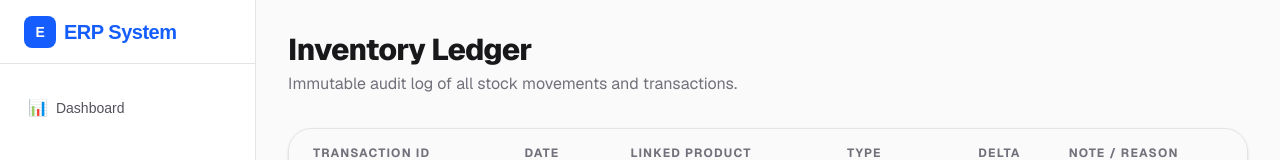
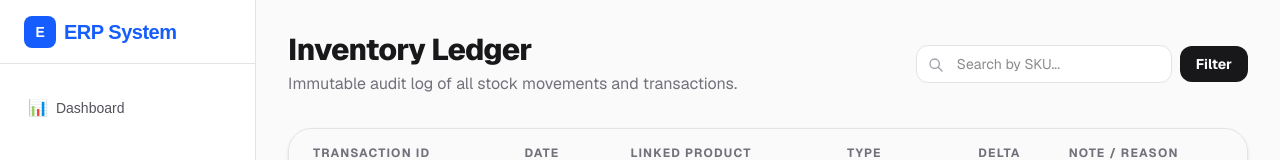
Before and after one commit to Peregr1ne225/ERP, a Next.js app in the folder frontend/: page /inventory/ledger in a window 1280 px wide. Shown: the top 160 px of the page. Built offline with nearby package versions, Linux system fonts and the light colour scheme; no server answers.

Commit message:
add sku filter

```diff
--- a/frontend/src/app/inventory/ledger/page.tsx
+++ b/frontend/src/app/inventory/ledger/page.tsx
@@ -13,17 +13,32 @@ interface LedgerEntry {
   note: string | null;
 }
 
+interface PaginatedResponse<T> {
+  count: number;
+  next: string | null;
+  previous: string | null;
+  results: T[];
+}
+
 export default async function InventoryLedgerPage({
   searchParams,
 }: {
-  searchParams: Promise<{ page?: string }>;
+  searchParams: Promise<{ page?: string; sku?: string }>;
 }) {
   const resolvedParams = await searchParams;
   const page = Number(resolvedParams.page) || 1;
+  const sku = resolvedParams.sku || "";
   const pageSize = 50;
 
+  // Build query string
+  let query = `?page=${page}`;
+  if (sku) {
+    query += `&sku=${encodeURIComponent(sku)}`;
+  }
+
   // Fetch paginated explicit data using standard GET instead of getAll
-  const data = await api.get(`/api/inventory/inventory-ledger/?page=${page}`).catch(() => null);
+  const dataRaw = await api.get(`/api/inventory/inventory-ledger/${query}`).catch(() => null);
+  const data = dataRaw as PaginatedResponse<LedgerEntry> | null;
 
   const ledgers: LedgerEntry[] = data?.results || [];
   const totalCount = data?.count || 0;
@@ -60,6 +75,37 @@ export default async function InventoryLedgerPage({
               Immutable audit log of all stock movements and transactions.
             </p>
           </div>
+
+          {/* Search Filter UI */}
+          <form method="GET" action="/inventory/ledger" className="flex items-center gap-2">
+            <div className="relative">
+              <input
+                type="text"
+                name="sku"
+                placeholder="Search by SKU..."
+                defaultValue={sku}
+                className="pl-10 pr-4 py-2 bg-white dark:bg-zinc-900 border border-zinc-200 dark:border-zinc-800 rounded-xl text-sm focus:outline-none focus:ring-2 focus:ring-blue-500 transition-all w-64"
+              />
+              <svg className="w-4 h-4 absolute left-3 top-3 text-zinc-400" fill="none" viewBox="0 0 24 24" stroke="currentColor">
+                <path strokeLinecap="round" strokeLinejoin="round" strokeWidth={2} d="M21 21l-6-6m2-5a7 7 0 11-14 0 7 7 0 0114 0z" />
+              </svg>
+            </div>
+            <button
+              type="submit"
+              className="px-4 py-2 bg-zinc-900 dark:bg-white text-white dark:text-zinc-900 rounded-xl text-sm font-bold hover:opacity-90 transition-opacity"
+            >
+              Filter
+            </button>
+            {sku && (
+              <Link
+                href="/inventory/ledger"
+                className="p-2 text-zinc-500 hover:text-rose-500 transition-colors"
+                title="Clear filter"
+              >
+                <svg className="w-5 h-5" fill="none" viewBox="0 0 24 24" stroke="currentColor"><path strokeLinecap="round" strokeLinejoin="round" strokeWidth={2} d="M6 18L18 6M6 6l12 12" /></svg>
+              </Link>
+            )}
+          </form>
         </header>
 
         {/* Ledger Data Table */}
@@ -122,7 +168,7 @@ export default async function InventoryLedgerPage({
                 ) : (
                   <tr>
                     <td colSpan={6} className="px-6 py-12 text-center text-zinc-500">
-                      No ledger transactions found on this page.
+                      {sku ? `No transactions found for SKU "${sku}".` : "No ledger transactions found on this page."}
                     </td>
                   </tr>
                 )}
@@ -140,7 +186,7 @@ export default async function InventoryLedgerPage({
               </p>
               <div className="flex gap-2">
                 <Link
-                  href={page > 1 ? `/inventory/ledger?page=${page - 1}` : "#"}
+                  href={page > 1 ? `/inventory/ledger?page=${page - 1}${sku ? `&sku=${sku}` : ""}` : "#"}
                   className={`px-4 py-2 rounded-xl text-sm font-medium transition-colors ${
                     page > 1
                       ? "bg-white dark:bg-zinc-800 text-zinc-700 dark:text-zinc-300 border border-zinc-200 dark:border-zinc-700 hover:bg-zinc-100 dark:hover:bg-zinc-700"
@@ -151,7 +197,7 @@ export default async function InventoryLedgerPage({
                   Previous
                 </Link>
                 <Link
-                  href={page < totalPages ? `/inventory/ledger?page=${page + 1}` : "#"}
+                  href={page < totalPages ? `/inventory/ledger?page=${page + 1}${sku ? `&sku=${sku}` : ""}` : "#"}
                   className={`px-4 py-2 rounded-xl text-sm font-medium transition-colors ${
                     page < totalPages
                       ? "bg-white dark:bg-zinc-800 text-zinc-700 dark:text-zinc-300 border border-zinc-200 dark:border-zinc-700 hover:bg-zinc-100 dark:hover:bg-zinc-700"
--- a/frontend/src/app/inventory/products/[sku_id]/page.tsx
+++ b/frontend/src/app/inventory/products/[sku_id]/page.tsx
@@ -22,6 +22,13 @@ interface PricingItem {
   effective_date: string;
 }
 
+interface PaginatedResponse<T> {
+  count: number;
+  next: string | null;
+  previous: string | null;
+  results: T[];
+}
+
 export default async function ProductDetailPage({ params }: { params: Promise<{ sku_id: string }> }) {
   // Extract and decode SKU from URL param
   const resolvedParams = await params;
@@ -31,16 +38,12 @@ export default async function ProductDetailPage({ params }: { params: Promise<{
   const productRes = await api.get(`/api/inventory/products/${decodedSku}/`).catch(() => null);
   const stockRes = await api.get(`/api/inventory/current-inventory/${decodedSku}/`).catch(() => null);
 
-  // For related sets, we use getAll and filter locally to ensure it works regardless of DRF filter configurations
-  const ledgersRaw = await api.getAll("/api/inventory/inventory-ledger/").catch(() => []);
-  const allLedgers: LedgerItem[] = ledgersRaw as LedgerItem[];
+  // For related sets, we fetch only data belonging to this SKU now that filtering is enabled
+  const ledgersRaw = await api.get(`/api/inventory/inventory-ledger/?sku=${encodeURIComponent(decodedSku)}&page_size=100`).catch(() => null);
+  const ledgers: LedgerItem[] = (ledgersRaw as unknown as PaginatedResponse<LedgerItem>)?.results || [];
 
-  const pricingRaw = await api.getAll("/api/inventory/price-history/").catch(() => []);
-  const allPricing: PricingItem[] = pricingRaw as PricingItem[];
-
-  // Narrow down the aggregated lists to just this SKU
-  const ledgers = allLedgers.filter((l) => l.sku === decodedSku);
-  const pricing = allPricing.filter((p) => p.sku === decodedSku);
+  const pricingRaw = await api.get(`/api/inventory/price-history/?sku=${encodeURIComponent(decodedSku)}&page_size=100`).catch(() => null);
+  const pricing: PricingItem[] = (pricingRaw as unknown as PaginatedResponse<PricingItem>)?.results || [];
 
   // If Product endpoint 404s
   if (!productRes) {
```
Also changed, not shown: 2 other files (tests, documents, lock files or other folders).
